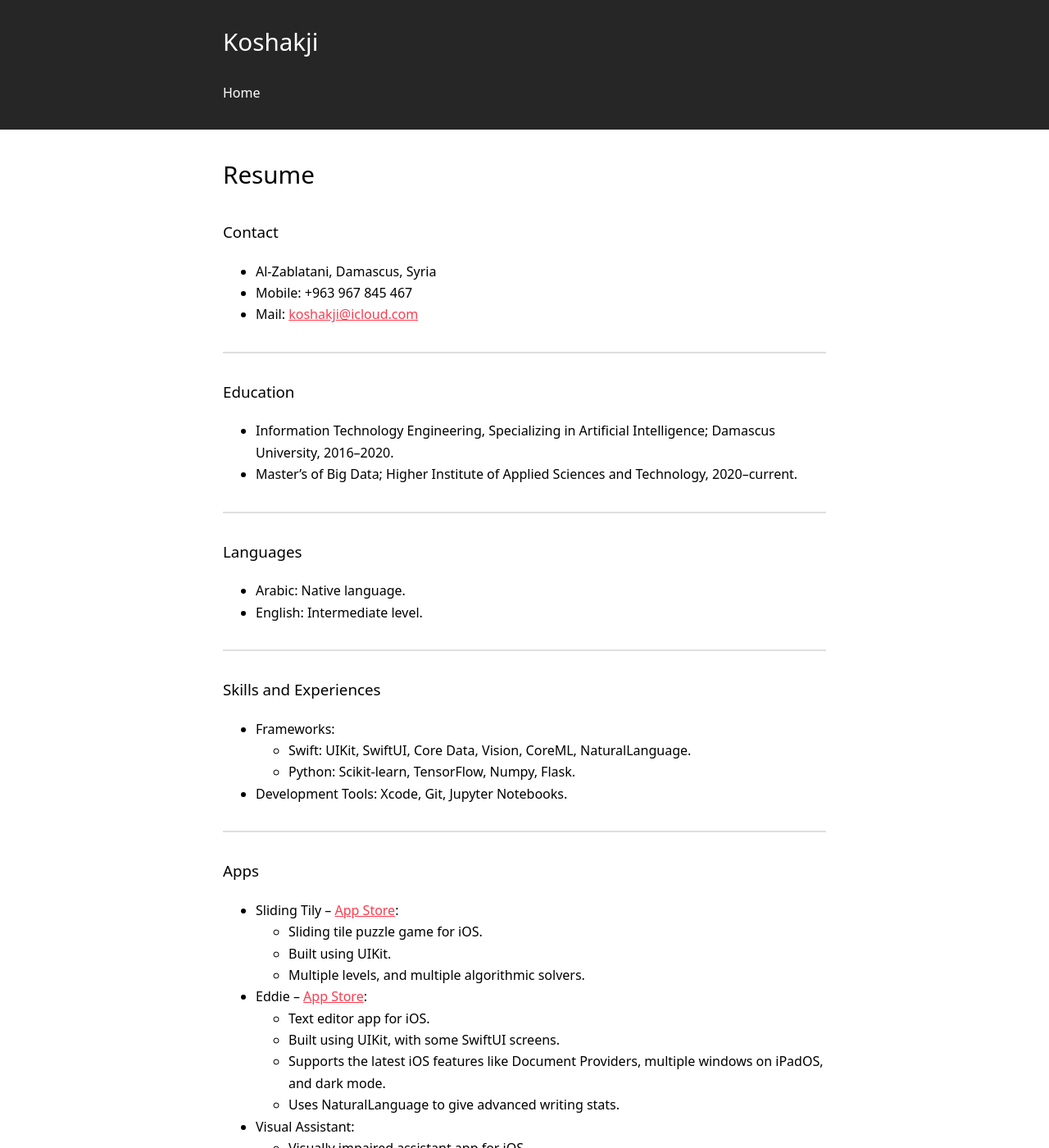
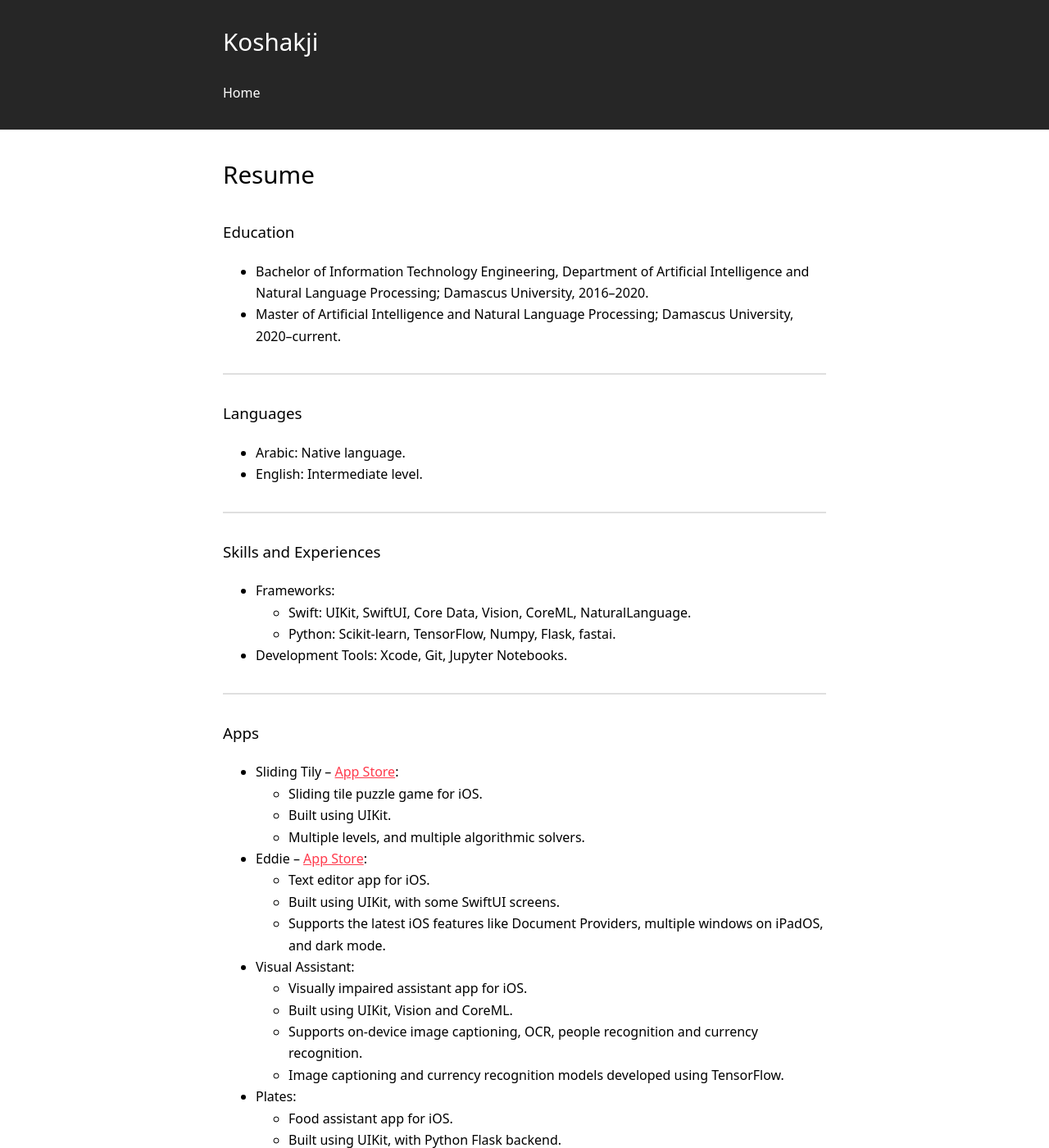
Before and after one commit to koshakji/koshakji.github.io, a Jekyll site: the page built from resume.md, in a window 1280 px wide and 1400 px high. Shown: the whole window at 82% size. Built offline with Jekyll 4.4.1, drawn with Linux system fonts in a browser that asks for light colours; our own code applies the rules of GitHub Pages for plain Markdown files.

Commit message:
updated education

```diff
--- a/resume.md
+++ b/resume.md
@@ -3,15 +3,9 @@ title: Resume
 permalink: "/resume"
 ---
 
-### Contact
-- Al-Zablatani, Damascus, Syria
-- Mobile: +963 967 845 467
-- Mail: [koshakji@icloud.com](mailto:koshakji@icloud.com)
-
---------
 ### Education
-- Information Technology Engineering, Specializing in Artificial Intelligence; Damascus University, 2016–2020.
-- Master's of Big Data; Higher Institute of Applied Sciences and Technology, 2020–current.
+- Bachelor of Information Technology Engineering, Department of Artificial Intelligence and Natural Language Processing; Damascus University, 2016–2020.
+- Master of Artificial Intelligence and Natural Language Processing; Damascus University, 2020–current.
 
 --------
 ### Languages
@@ -22,7 +16,7 @@ permalink: "/resume"
 ### Skills and Experiences
 - Frameworks:
 	- Swift: UIKit, SwiftUI, Core Data, Vision, CoreML, NaturalLanguage.
-	- Python: Scikit-learn, TensorFlow, Numpy, Flask.
+	- Python: Scikit-learn, TensorFlow, Numpy, Flask, fastai.
 - Development Tools: Xcode, Git, Jupyter Notebooks.
 
 --------
@@ -35,7 +29,6 @@ permalink: "/resume"
 	- Text editor app for iOS.
 	- Built using UIKit, with some SwiftUI screens.
 	- Supports the latest iOS features like Document Providers, multiple windows on iPadOS, and dark mode.
-	- Uses NaturalLanguage to give advanced writing stats.
 - Visual Assistant:
 	- Visually impaired assistant app for iOS.
 	- Built using UIKit, Vision and CoreML.
```
